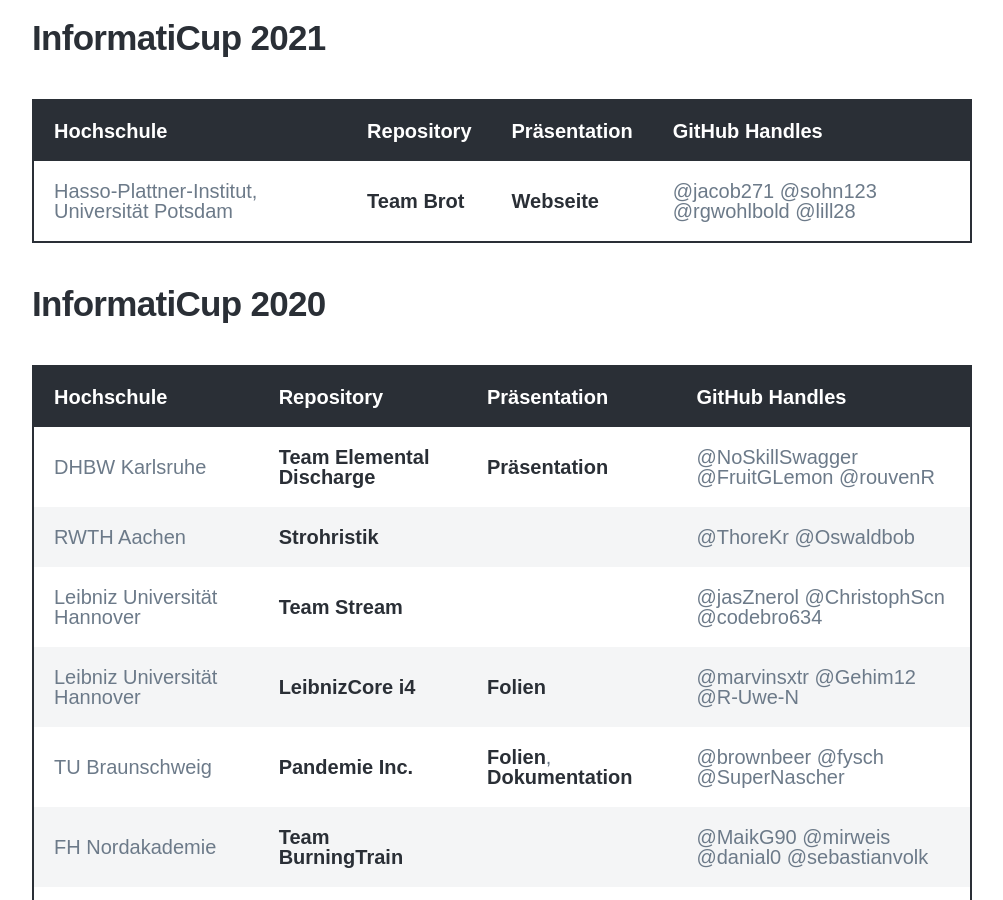
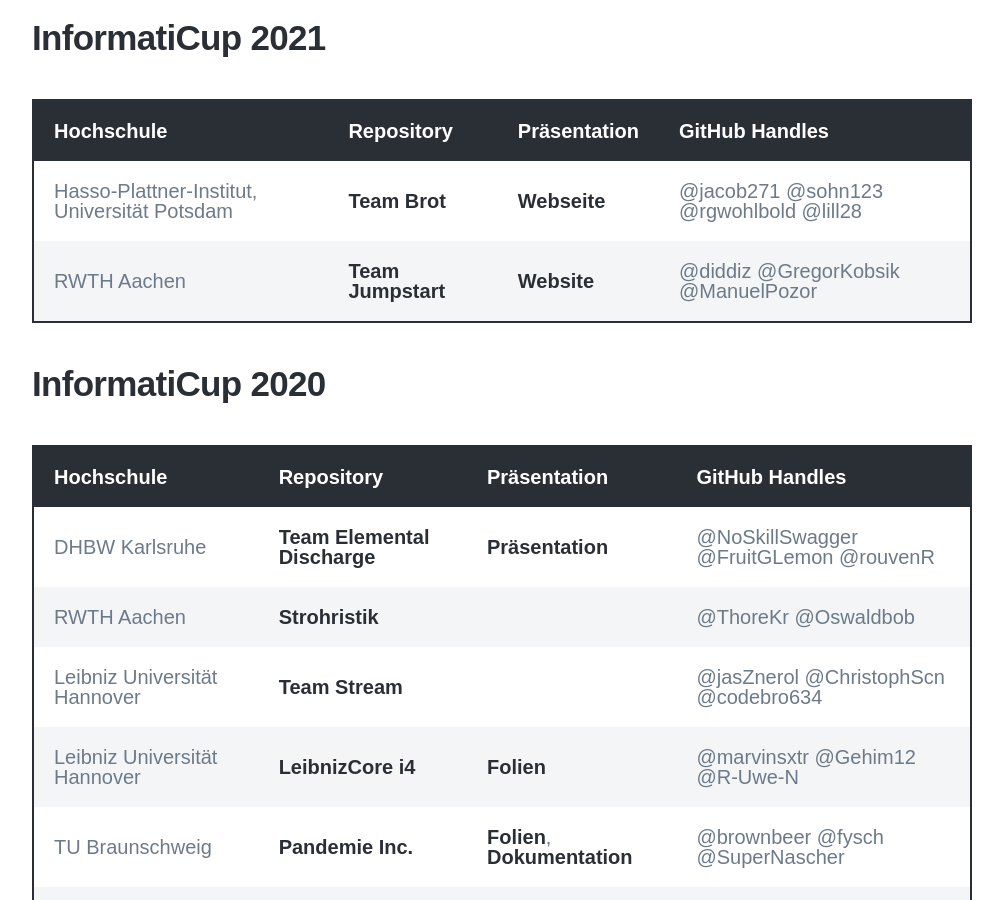
Before and after one commit to informatiCup/informaticup.github.io, a Jekyll site: the page built from _pages/solutions.md, in a window 1280 px wide and 900 px high, scrolled down 811 px. Shown: the whole window, without its empty margins (138-1141 px from the left). Built offline with Jekyll 4.4.1, drawn with Linux system fonts in a browser that asks for light colours; nearby versions of some CDN libraries; some web fonts are replaced.

Commit message:
Added Team Jumpstart to solutions

```diff
--- a/_pages/solutions.md
+++ b/_pages/solutions.md
@@ -12,6 +12,7 @@
 | Hochschule                   | Repository                                                                   | Präsentation                                                                                                                                                                       | GitHub Handles                            |
 |------------------------------|------------------------------------------------------------------------------|------------------------------------------------------------------------------------------------------------------------------------------------------------------------------------|-------------------------------------------|
 | Hasso-Plattner-Institut, Universität Potsdam | [Team Brot](https://github.com/TeamBrot)                     | [Webseite](https://teambrot.github.io/) | @jacob271 @sohn123 @rgwohlbold @lill28      |
+RWTH Aachen | [Team Jumpstart](https://github.com/TeamJumpstart/InformatiCup2021) | [Website](https://teamjumpstart.github.io/InformatiCup2021/) | @diddiz @GregorKobsik @ManuelPozor |
 
 ## InformatiCup 2020 ##
 
```
